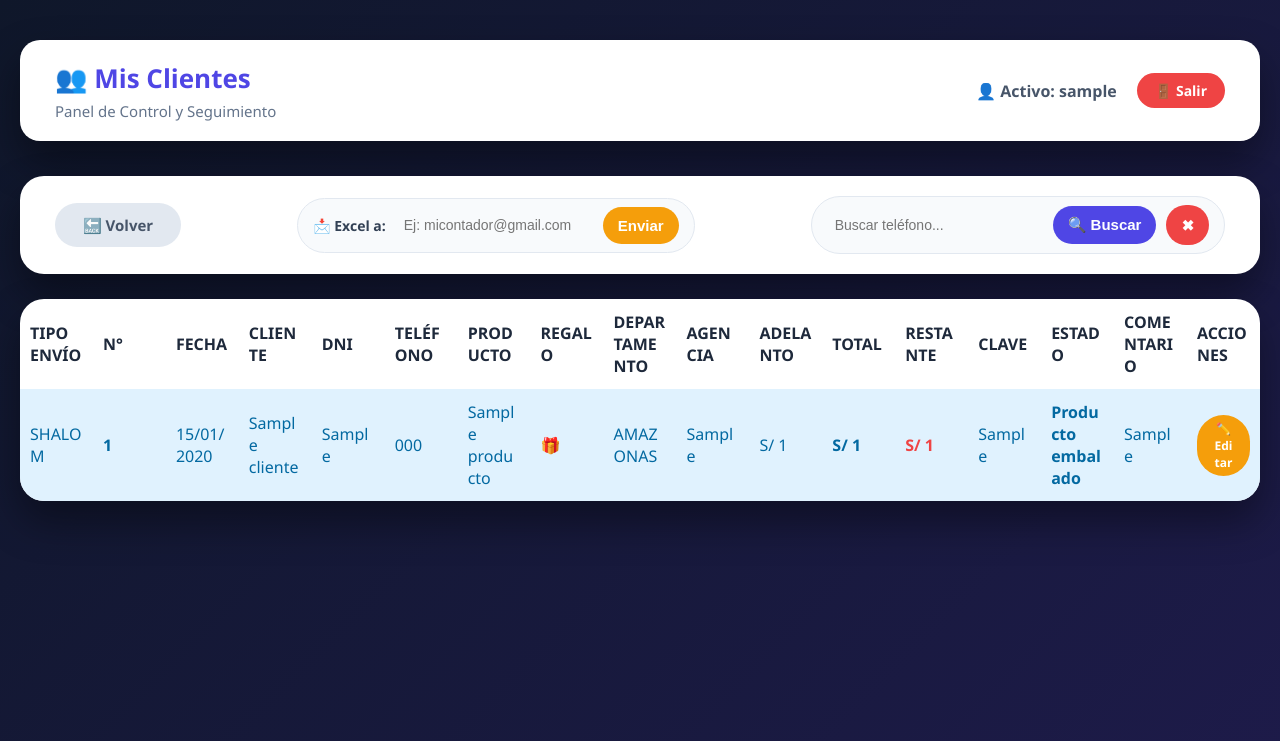
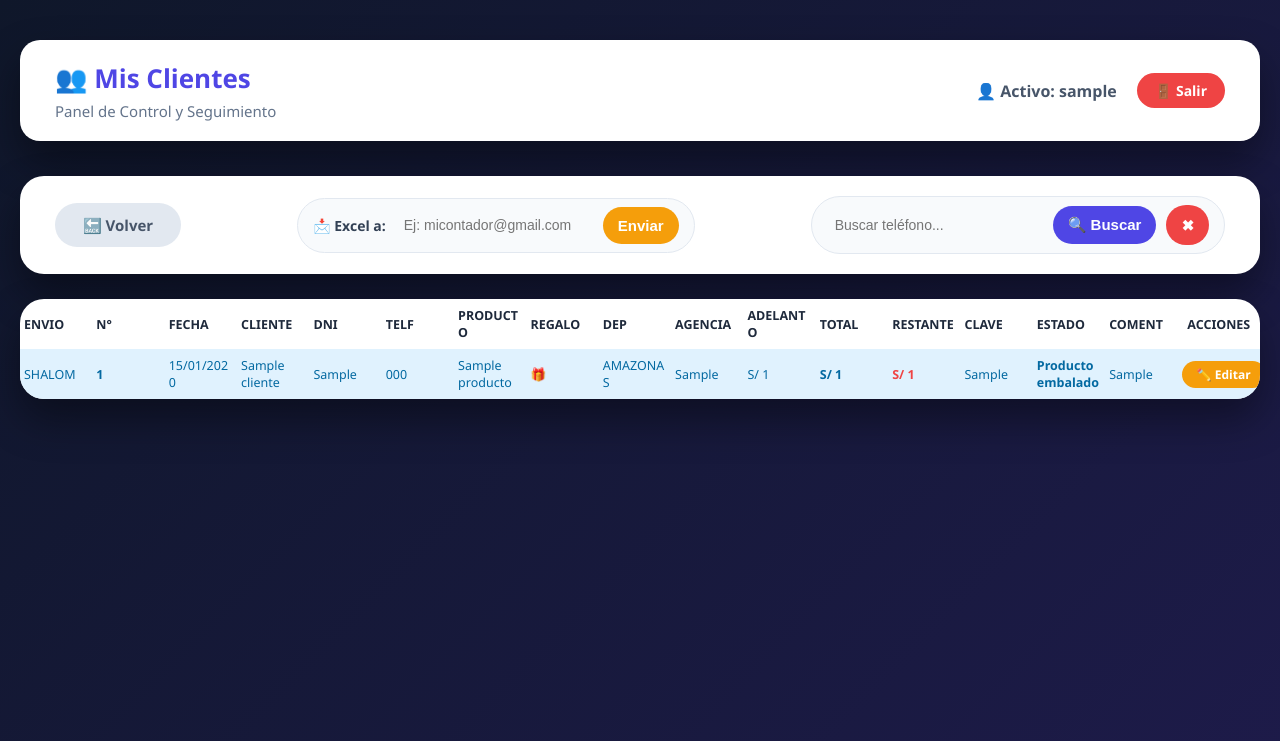
Before and after one commit to kiwigenio/sistema-inventario, a Django app: page /clientes in a window 1280 px wide. Shown: the top 741 px of the page. Run offline with Django 5.2, Linux system fonts and the light colour scheme; a user stored in the database is signed in; tables that the repository leaves empty hold one stand-in row (values such as "Sample post").

Commit message:
estilo de tabla

```diff
--- a/operaciones/static/css/estilos.css
+++ b/operaciones/static/css/estilos.css
@@ -328,3 +328,31 @@ th, td {
     text-align: left;
     vertical-align: middle;
 }
+
+/* =========================================================
+   AJUSTES FINOS PARA LA TABLA FIJA DE 17 COLUMNAS
+   ========================================================= */
+
+/* 1. Reducir ligeramente la letra y el relleno para que quepa más info */
+.tabla-moderna {
+    font-size: 12.5px !important;
+}
+
+.tabla-moderna th,
+.tabla-moderna td {
+    padding: 8px 4px !important; /* Menos espacio a los lados, más respiro al texto */
+}
+
+/* 2. Proteger la última columna (Acciones) y el botón */
+.tabla-moderna td:last-child,
+.tabla-moderna th:last-child {
+    white-space: nowrap !important; /* Obliga al botón a quedarse en una sola línea */
+    width: 6% !important;           /* Le da un ancho fijo solo a esta columna */
+    text-align: center;
+}
+
+/* Hacer el botón un poco más compacto */
+.tabla-moderna td:last-child .btn {
+    padding: 5px 12px;
+    font-size: 12px;
+}
--- a/operaciones/templates/operaciones/lista_clientes.html
+++ b/operaciones/templates/operaciones/lista_clientes.html
@@ -73,22 +73,22 @@
                 <table class="tabla-moderna">
                     <thead>
                         <tr>
-                            <th>TIPO ENVÍO</th>
+                            <th>ENVIO</th>
                             <th>N°</th>
                             <th>FECHA</th>
                             <th>CLIENTE</th>
                             <th>DNI</th>
-                            <th>TELÉFONO</th>
+                            <th>TELF</th>
                             <th>PRODUCTO</th>
                             <th>REGALO</th>
-                            <th>DEPARTAMENTO</th>
+                            <th>DEP</th>
                             <th>AGENCIA</th>
                             <th>ADELANTO</th>
                             <th>TOTAL</th>
                             <th>RESTANTE</th>
                             <th>CLAVE</th>
                             <th>ESTADO</th>
-                            <th>COMENTARIO</th>
+                            <th>COMENT</th>
                             <th>ACCIONES</th>
                         </tr>
                     </thead>
```
